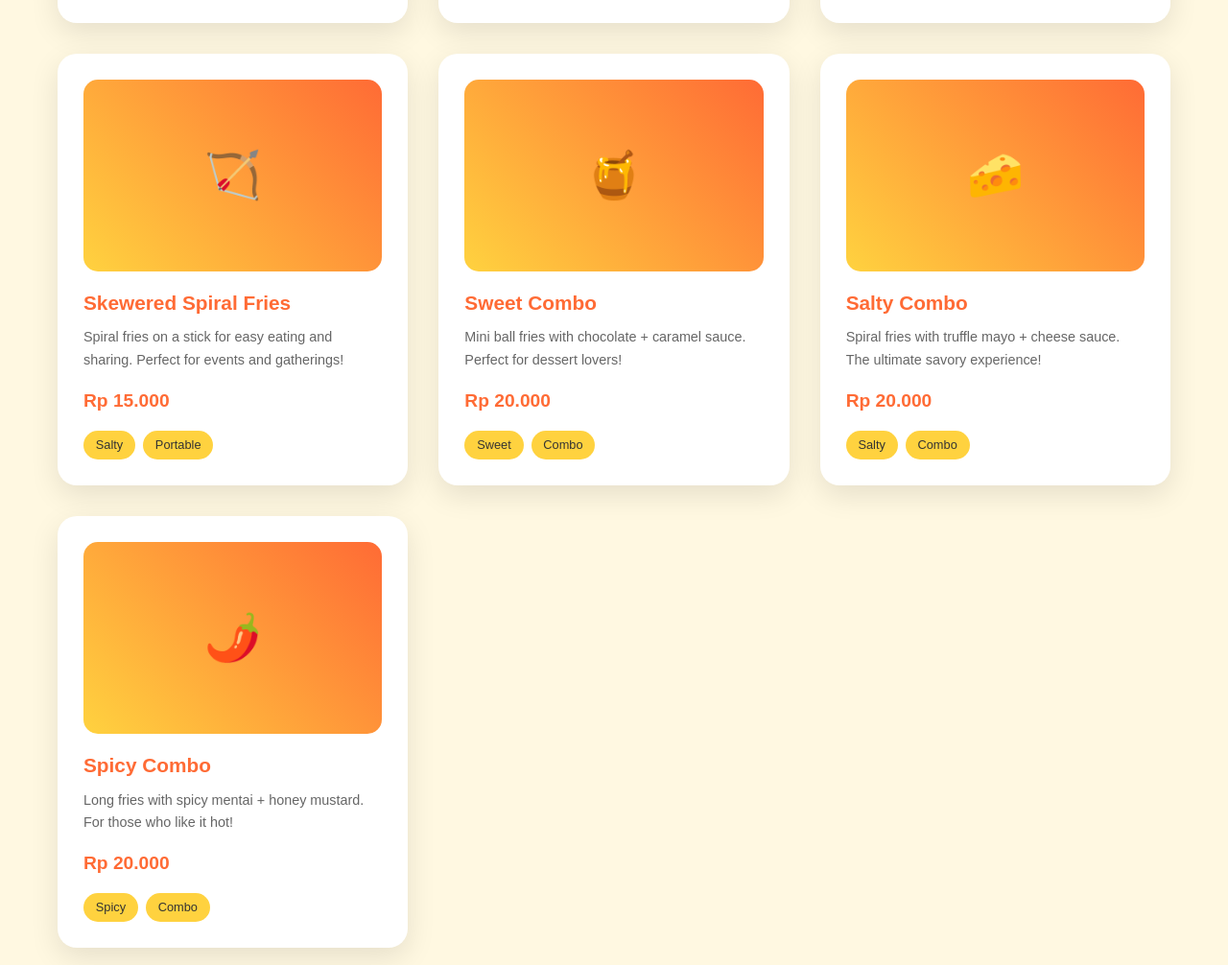
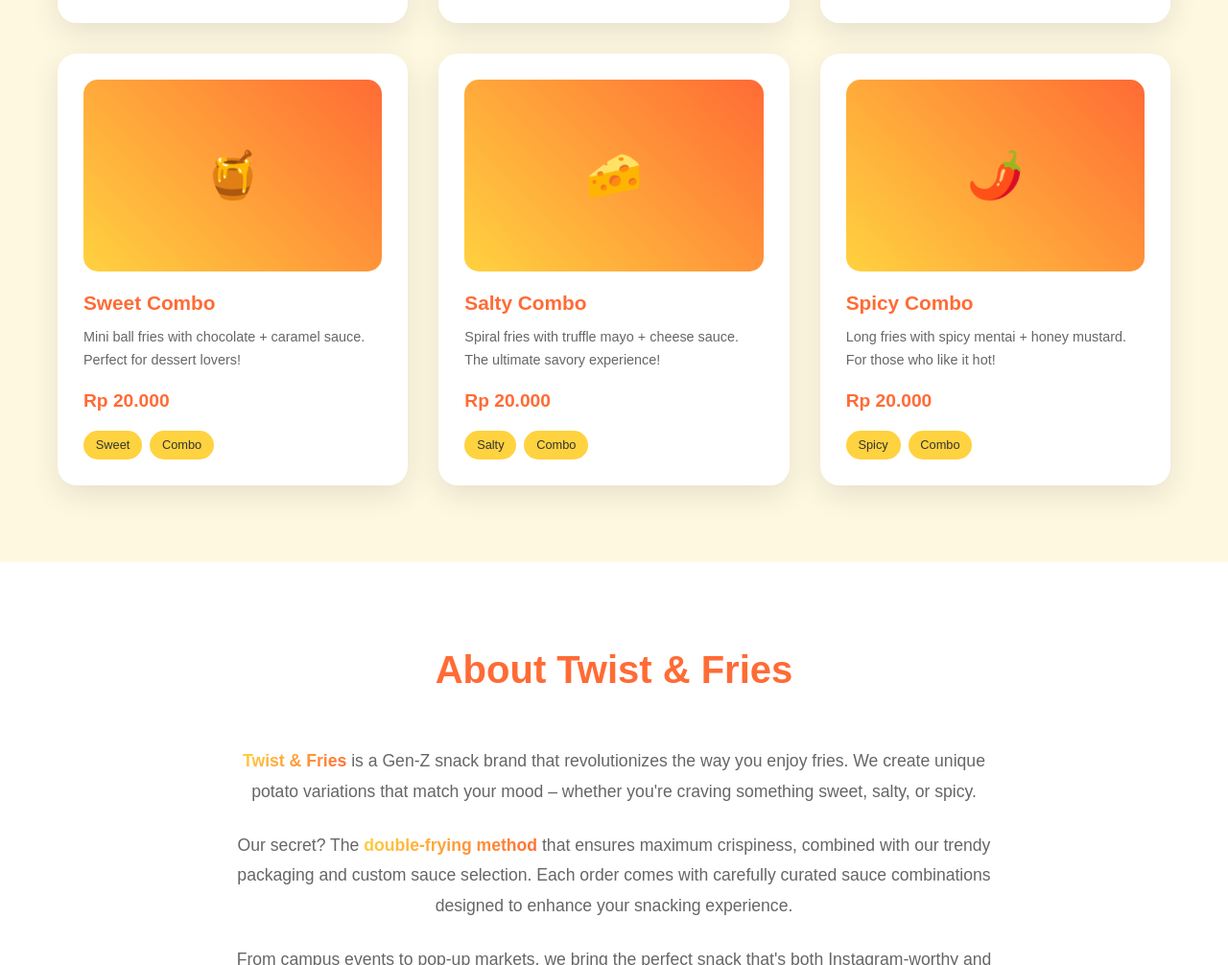
Before and after one commit to lauraa15/twist-n-fries2, a plain HTML site: page index.html in a window 1280 px wide. Shown: the part 1524-2530 px from the top of the page at 96% size. Drawn offline with Linux system fonts and the light colour scheme.

Commit message:
Add files via upload

```diff
--- a/index.html
+++ b/index.html
@@ -571,17 +571,6 @@
                     </div>
                 </div>
 
-                <div class="menu-card animate-on-scroll" data-category="salty">
-                    <div class="menu-card-image">🏹</div>
-                    <h3>Skewered Spiral Fries</h3>
-                    <p>Spiral fries on a stick for easy eating and sharing. Perfect for events and gatherings!</p>
-                    <div class="price">Rp 15.000</div>
-                    <div class="menu-tags">
-                        <span class="tag">Salty</span>
-                        <span class="tag">Portable</span>
-                    </div>
-                </div>
-
                 <!-- Combo Meals -->
                 <div class="menu-card animate-on-scroll" data-category="sweet">
                     <div class="menu-card-image">🍯</div>
```
